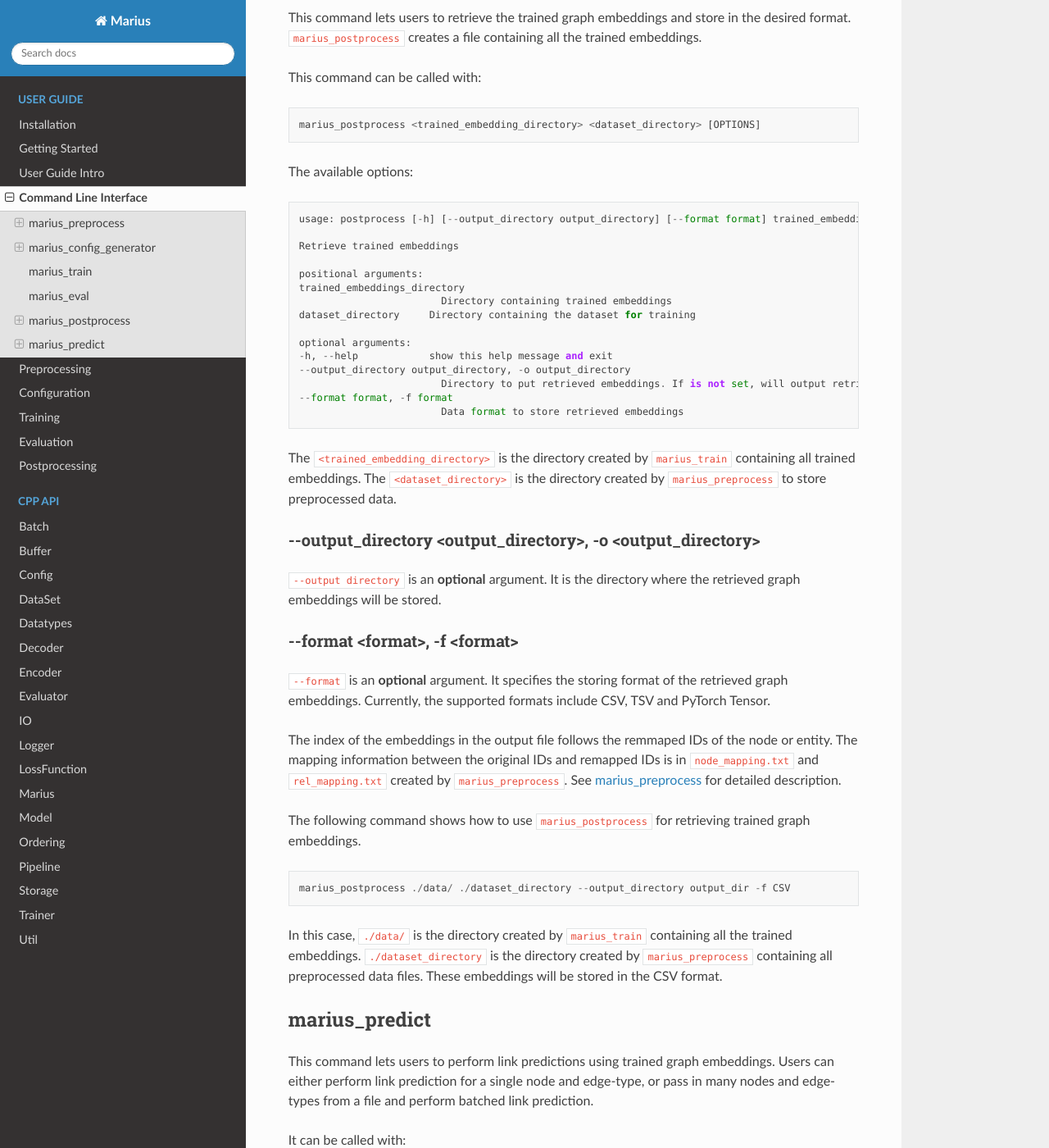
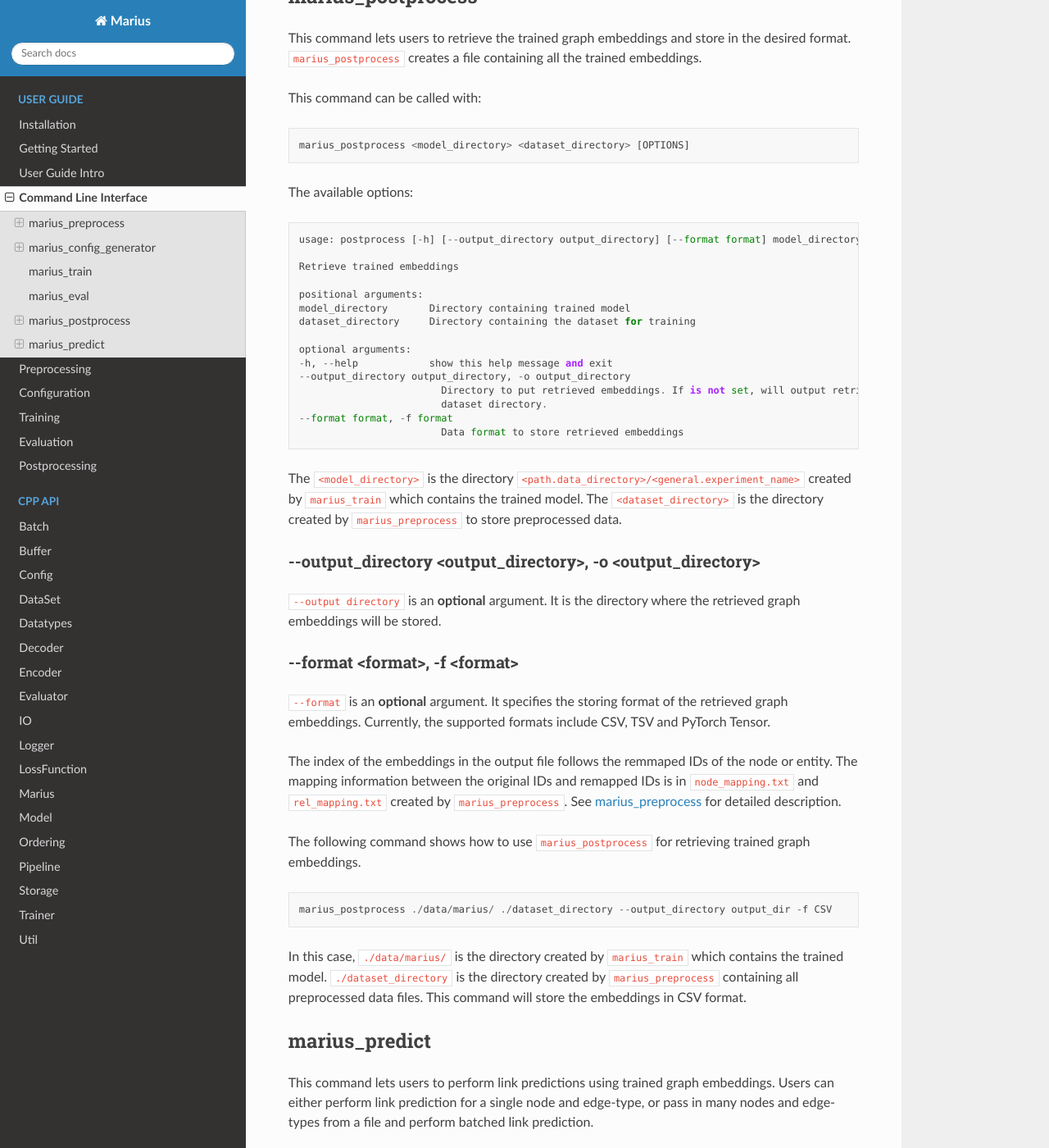
Before and after one commit to marius-team/marius, a Sphinx documentation site: the page built from docs/user_guide/command_line_interface.rst, in a window 1280 px wide and 1400 px high, scrolled down 9328 px. Shown: the whole window at 82% size. Built offline with Sphinx 7.4.7 and the Read the Docs theme 2.0.0, drawn with Linux system fonts in a browser that asks for light colours; some of the changed text lies outside the part shown.

Commit message:
Fix marius_postprocess and marius_predict bad assumption on general.experiment_name (#68)
* Fix bad assumption on general.experiment_name

* minor fix

* Added test for marius_predict

* Added test for marius_postprocess

* Changes according to requests

```diff
--- a/docs/user_guide/command_line_interface.rst
+++ b/docs/user_guide/command_line_interface.rst
@@ -383,10 +383,12 @@ similar to the following.
     [info] [03/18/21 01:33:19.271] Num Eval Batches: 50
     [info] [03/18/21 01:33:19.271] Auc: 0.973, Avg Ranks: 24.477, MRR: 0.491, Hits@1: 0.357, Hits@5: 0.651, Hits@10: 0.733, Hits@20: 0.806, Hits@50: 0.895, Hits@100: 0.943
 
-After the training is finished, Marius will generate a directory according to the ``path.data_directory`` option for storing all the trained model
-and a directory ``logs/`` for all the log information during the training.
+After the training is finished, Marius stores the model, dataset and log information in the
+``<path.data_directory>/<general.experiment_name>`` directory. If these options
+are not set in the configuration file, the default directory ``data/marius`` will be used.
 
-The following is the description of each file in ``path.data_directory``.
+The following is the description of each file in ``<path.data_directory>/<general.experiment_name>``
+(the default ``general.experiment_name`` is set to ``marius``).
 
 =========================================  ================
 File                                       Description
@@ -466,30 +468,30 @@ This command can be called with:
 
 ::
 
-    marius_postprocess <trained_embedding_directory> <dataset_directory> [OPTIONS]
+    marius_postprocess <model_directory> <dataset_directory> [OPTIONS]
 
 The available options:
 
 ::
 
-    usage: postprocess [-h] [--output_directory output_directory] [--format format] trained_embeddings_directory dataset_directory
+    usage: postprocess [-h] [--output_directory output_directory] [--format format] model_directory dataset_directory
 
     Retrieve trained embeddings
 
     positional arguments:
-    trained_embeddings_directory
-                            Directory containing trained embeddings
+    model_directory       Directory containing trained model
     dataset_directory     Directory containing the dataset for training
 
     optional arguments:
     -h, --help            show this help message and exit
     --output_directory output_directory, -o output_directory
-                            Directory to put retrieved embeddings. If is not set, will output retrieved embeddings to dataset directory.
+                            Directory to put retrieved embeddings. If is not set, will output retrieved embeddings to
+                            dataset directory.
     --format format, -f format
                             Data format to store retrieved embeddings
 
-The ``<trained_embedding_directory>`` is the directory created
-by ``marius_train`` containing all trained embeddings.
+The ``<model_directory>`` is the directory ``<path.data_directory>/<general.experiment_name>`` created
+by ``marius_train`` which contains the trained model.
 The ``<dataset_directory>`` is the directory created by ``marius_preprocess`` to store preprocessed data.
 
 \-\-output_directory <output_directory>, \-o <output_directory>
@@ -513,12 +515,11 @@ The following command shows how to use ``marius_postprocess`` for retrieving tra
 
 ::
 
-    marius_postprocess ./data/ ./dataset_directory --output_directory output_dir -f CSV
+    marius_postprocess ./data/marius/ ./dataset_directory --output_directory output_dir -f CSV
 
-In this case, ``./data/`` is the directory created by ``marius_train`` containing all the
-trained embeddings. ``./dataset_directory`` is the directory created by ``marius_preprocess``
-containing all preprocessed data files.
-These embeddings will be stored in the CSV format.
+In this case, ``./data/marius/`` is the directory created by ``marius_train`` which contains
+the trained model. ``./dataset_directory`` is the directory created by ``marius_preprocess``
+containing all preprocessed data files. This command will store the embeddings in CSV format.
 
 
 .. _user_guide_marius_predict:
@@ -611,4 +613,4 @@ in the following example.
 
 ::
 
-    marius_predict ./data/ ./dataset_directory 5 -s source_node_id -r relation_id
+    marius_predict ./data/marius/ ./dataset_directory 5 -s source_node_id -r relation_id
--- a/docs/user_guide/getting_started.rst
+++ b/docs/user_guide/getting_started.rst
@@ -134,7 +134,7 @@ can help retrieve the trained embeddings and perform link prediction tasks.
 
 Marius provides ``marius_postprocess`` for users to retrieve the trained embeddings in the
 required format.
-The following command retrieves the trained embeddings stored in ``./data/``
+The following command retrieves the trained embeddings stored in ``./data/marius/``
 and store them in CSV format in
 the directory ``embeddings/``. The directory ``./training_data/`` is the directory
 containing the preprocessed data used for training.
@@ -144,7 +144,7 @@ Users just need to replace ``CSV`` with name of the format they want in the foll
 
 ::
 
-    marius_postprocess ./data/ ./training_data/ --output_directory ./embeddings/ --format CSV
+    marius_postprocess ./data/marius/ ./training_data/ --output_directory ./embeddings/ --format CSV
 
 Link prediction on trained embeddings is supported by ``marius_predict``.
 Given a source node and type of relation, the
@@ -154,7 +154,7 @@ the command.
 
 ::
 
-    marius_predict ./data/ ./training_data/ 10 --src __saxony_NN_1  --rel _member_meronym
+    marius_predict ./data/marius/ ./training_data/ 10 --src __saxony_NN_1  --rel _member_meronym
 
 The left-hand-side relation type is used since the link prediction performed in
 this case starts from source node to destination node.
```
Also changed, not shown: other parts of docs/user_guide/command_line_interface.rst (+2 -1 lines), docs/user_guide/postprocess.rst (+6 -4 lines), 4 other files.
